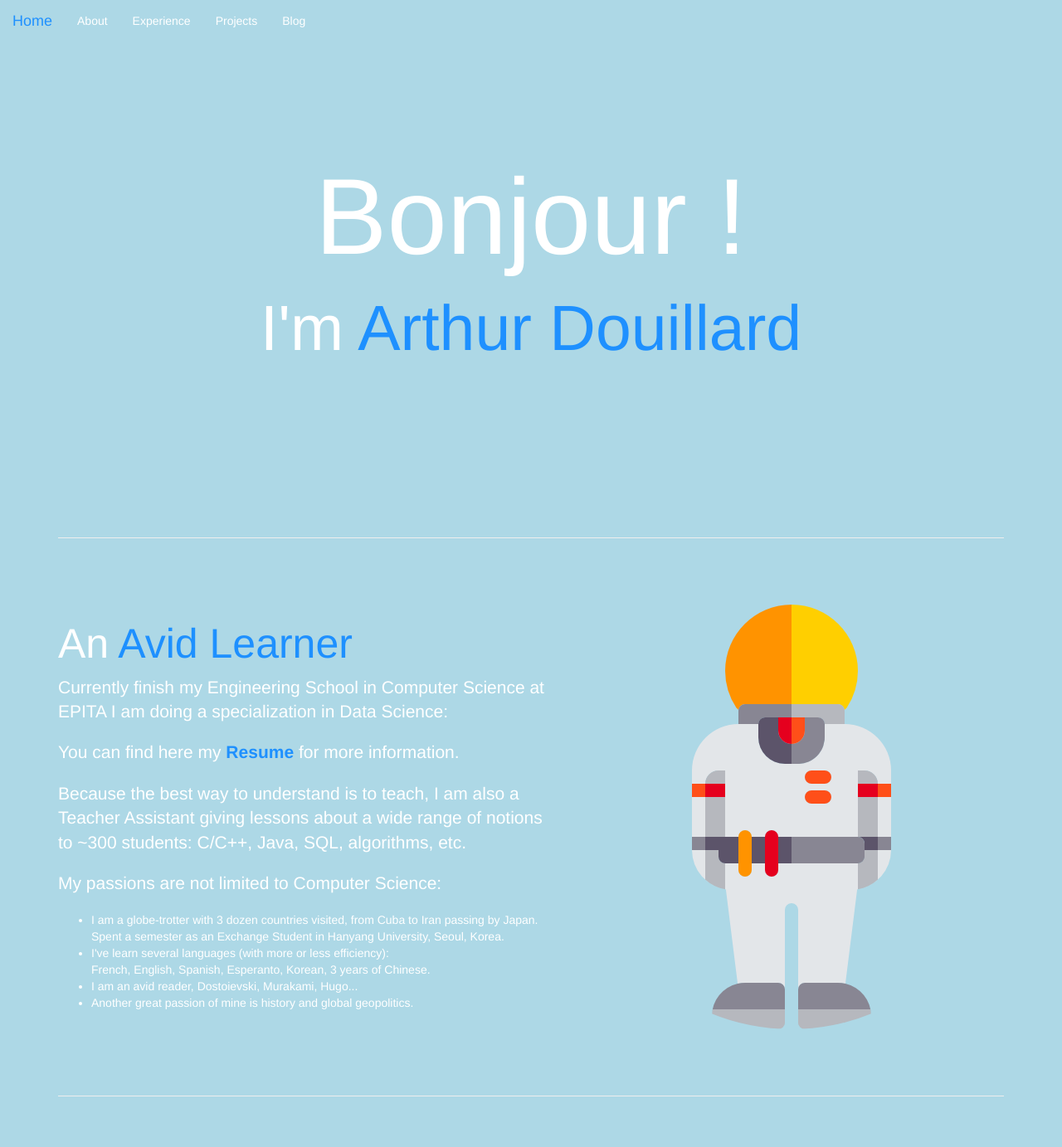
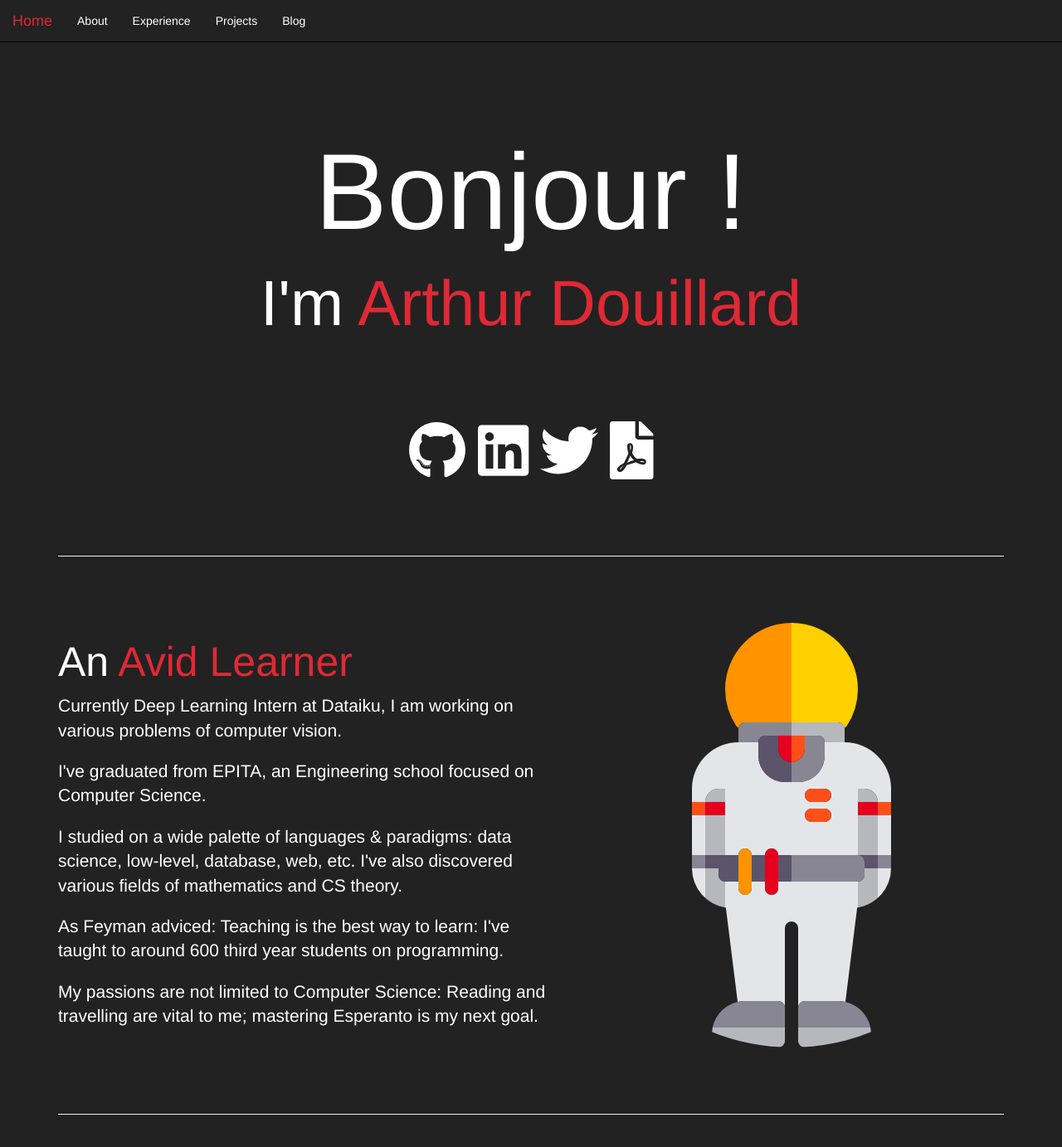
Before and after one commit to arthurdouillard/arthurdouillard.github.io, a Jekyll site: the page index.html, which Jekyll copies as it is, in a window 1280 px wide and 1400 px high. Shown: the top 1383 px of the window at 83% size. Built offline with Jekyll 4.4.1, drawn with Linux system fonts in a browser that asks for light colours; nearby versions of some CDN libraries; some of the changed text lies outside the part shown; grey boxes are pictures that could not be loaded.

Commit message:
page: Change color and fix various things.

```diff
--- a/index.html
+++ b/index.html
@@ -19,8 +19,7 @@
 
     <!-- Custom CSS -->
     <link href="public/css/one-page-wonder.css" rel="stylesheet">
-    <link rel="stylesheet" href="https://cdnjs.cloudflare.com/ajax/libs/font-awesome/4.7.0/css/font-awesome.min.css">
-
+    <script defer src="https://use.fontawesome.com/releases/v5.0.6/js/all.js"></script>
     <!-- HTML5 Shim and Respond.js IE8 support of HTML5 elements and media queries -->
     <!-- WARNING: Respond.js doesn't work if you view the page via file:// -->
     <!--[if lt IE 9]>
@@ -75,9 +74,24 @@
         <div class="headline">
             <div class="container">
                 <h1>Bonjour !</h1>
-                <h2>I'm <span style="color: dodgerblue"> Arthur Douillard</span></h2>
+                <h2>I'm <span id="bang"> Arthur Douillard</span></h2>
             </div>
         </div>
+
+        <div class="social"  style="text-align: center">
+            <a href="https://github.com/Mougatine">
+                <i class="fab fa-github fa-5x"></i>
+            </a>
+            <a href="https://linkedin.com/in/arthurdouillard">
+                <i class="fab fa-linkedin fa-5x"></i>
+            </a>
+            <a href="https://twitter.com/Ar_Douillard">
+                <i class="fab fa-twitter fa-5x"></i>
+            </a>
+            <a href="/public/cv/cv.pdf">
+                <i class="fas fa-file-pdf fa-5x"></i>
+            </a>
+           </div>
     </header>
 
     <!-- Page Content -->
@@ -92,58 +106,27 @@
                 <span class="text-muted" id="bang" >Avid Learner</span>
             </h2>
             <p class="lead">
-                Currently finish my Engineering School in Computer Science at EPITA
-                I am doing a specialization in Data Science:
+                Currently Deep Learning Intern at Dataiku, I am working on various problems of computer vision.
             </p>
-
-            <!--
-            <p>
-            <ul>
-                <li>
-                    Python, C/C++, Java, SQL, Scala (Kafka/Spark), Golang, Prolog
-                </li>
-                <li>
-                    Machine Learning, Deep Learning, NLP, Text Mining, Algorithms, Data Structures
-                </li>
-                <li>
-                    Linear Algebra, Convex Optimization, Calculus, Probabilities, Topology, First Order Logic
-                </li>
-            </ul>
-            </p>
-            -->
-
             <p class="lead">
-                You can find here my
-                <a href="public/cv/cv.pdf" class="text-muted" id="bang" style="font-weight: bold;">Resume</a>
-                for more information.
+                I've graduated from EPITA, an Engineering school focused on Computer Science.
             </p>
 
             <p class="lead">
-                Because the best way to understand is to teach, I am also a Teacher Assistant giving
-                lessons about a wide range of notions to ~300 students:
-                C/C++, Java, SQL, algorithms, etc.
+                I studied on a wide palette of languages &amp; paradigms:
+                data science, low-level, database, web, etc. I've also discovered
+                various fields of mathematics and CS theory.
+            </p>
+
+            <p class="lead">
+                As Feyman adviced: Teaching is the best way to learn: I've taught to
+                around 600 third year students on programming.
             </p>
             <p class="lead">
                 My passions are not limited to Computer Science:
+                Reading and travelling are vital to me; mastering Esperanto is my next goal.
             </p>
-            <p>
-            <ul>
-                <li>
-                    I am a globe-trotter with 3 dozen countries visited, from Cuba to Iran passing by Japan.
-                    Spent a semester as an Exchange Student in Hanyang University, Seoul, Korea.
-                </li>
-                <li>
-                I've learn several languages (with more or less efficiency):<br/>
-                French, English, Spanish, Esperanto, Korean, 3 years of Chinese.
-                </li>
-                <li>
-                    I am an avid reader, Dostoievski, Murakami, Hugo...
-                </li>
-                <li>
-                    Another great passion of mine is history and global geopolitics.
-                </li>
-            </ul>
-            </p>
+
         </div>
 
         <hr class="featurette-divider" id="exp">
@@ -253,32 +236,22 @@
         <footer>
             <div class="row justify-content-between">
                 <div class="col-md-offset-1 col-md-6"  style="font-size: 20px">
-                    <h2 class="featurette-heading">Hire <span id="bang">Me</span></h2>
+                    <h2 class="featurette-heading" style="text-align: center;">Giving <span id="bang">Credits</span></h2>
                     <hr/>
-                    <p>
-                        I am seeking an internship position within a company working on
-                        Machine Learning and Natural Language Processing for the 2018 Spring.
-                    </p>
+                    <ul style="text-align: center;">
+                        <li>One-page Bootstrap template</li>
+                        <li>Jekyll &amp; Hyde for blogging</li>
+                        <li>Icons made by <a class="text-muted" id="bang" href="https://www.flaticon.com/authors/freepik">Freepik</a></li>
+                    </ul>
                 </div>
                 <div class="col-md-offset-1 col-md-3">
-                    <h2 class="featurette-heading">Reach <span id="bang">Out</span></h2>
+                    <h2 class="featurette-heading" style="text-align: center;">Fork <span id="bang">It</span></h2>
                     <hr/>
-                    <p style="text-align: center">
-                        <a href="mailto:ar.douillard@gmail.com" id="my-mail">
-                            ar.douillard@gmail.com
+                    <div class="social"  style="text-align: center">
+                        <a href="https://github.com/Mougatine/Mougatine.github.io">
+                            <i class="fab fa-github fa-5x"></i>
                         </a>
-                    </p>
-                    <div class="col-lg-12 social"  style="text-align: center">
-                     <a href="https://github.com/Mougatine">
-                        <i class="fa fa-github fa-4x"></i>
-                    </a>
-                    <a href="https://linkedin.com/in/arthurdouillard">
-                        <i class="fa fa-linkedin fa-4x"></i>
-                    </a>
-                    <a href="https://twitter.com/Ar_Douillard">
-                        <i class="fa fa-twitter fa-4x"></i>
-                    </a>
-                </div>
+                    </div>
                 </div>
             </div>
         </footer>
@@ -302,5 +275,6 @@
   ga('send', 'pageview');
 
 </script>
+
 </body>
 </html>
--- a/public/css/one-page-wonder.css
+++ b/public/css/one-page-wonder.css
@@ -10,13 +10,13 @@
 
 body {
     margin-top: 50px; /* Required padding for .navbar-fixed-top. Remove if using .navbar-static-top. Change if height of navigation changes. */
-    background-color: lightblue;
+    background-color: #222;
     color: white;
 }
 
 #fancy-navbar {
-    background-color: lightblue;
-    border-bottom-style: none;
+    border-bottom-style: solid;
+    border-bottom-color: black;
     color: white;
 }
 
@@ -25,7 +25,7 @@ body {
 }
 
 #top-link:hover {
-    color: dodgerblue;
+    color: #df2935;
 }
 
 .social {
@@ -45,15 +45,13 @@ body {
 }
 
 .social > a:hover {
-    color: dodgerblue;
+    color: #df2935;
 }
 
 .header-image {
     display: block;
     width: 100%;
     text-align: center;
-    /* background: url('../img/space.jpg') no-repeat center center scroll; */
-    background-color: lightblue;
     -webkit-background-size: cover;
     -moz-background-size: cover;
     background-size: cover;
@@ -61,11 +59,11 @@ body {
 }
 
 #bang {
-    color: dodgerblue;
+    color: #df2935;
 }
 
 .headline {
-    padding: 120px 0;
+    padding: 90px 0;
 }
 
 .headline h1 {
@@ -294,7 +292,7 @@ footer {
 
 .box .company {
     font-weight: 500;
-    color: dodgerblue;
+    color: #df2935;
     float: right;
     padding-right: 5px;
 }
@@ -396,6 +394,6 @@ svg{
 }
 
 #my-mail:hover {
-    color: dodgerblue;
+    color: #df2935;
     text-decoration: none;
 }
```
